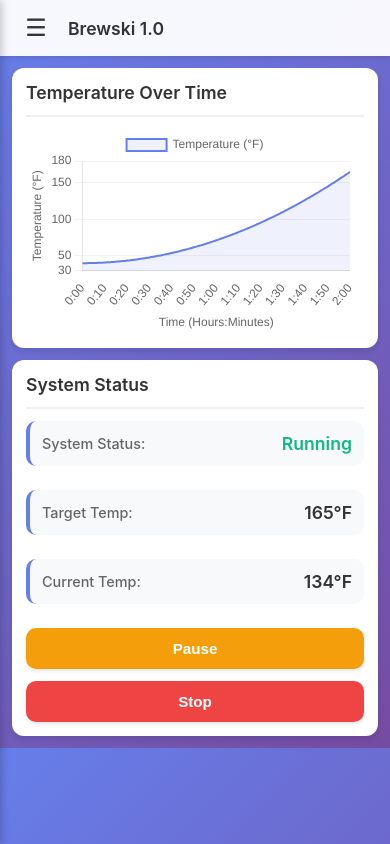
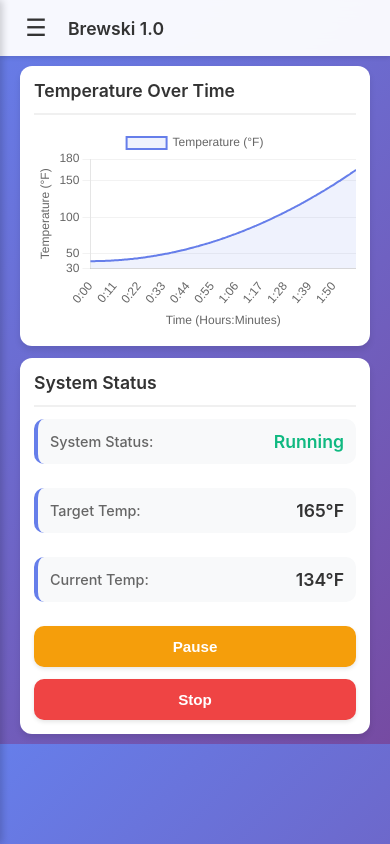
Before and after one commit to anomaddev/Brewski, a Flask app: page / in a window 390 px wide. Run offline with Flask 3, Linux system fonts and the light colour scheme.

Commit message:
testing baseline

```diff
--- a/static/css/style.css
+++ b/static/css/style.css
@@ -172,8 +172,8 @@ body {
     display: flex;
     flex-direction: column;
     padding: 20px;
-    margin: 0;
-    width: 100%;
+    margin: 0 auto;
+    width: calc(100% - 40px);
     max-width: 1400px;
     background: transparent;
     border-radius: 0;
@@ -435,6 +435,11 @@ h1 {
 
 /* Responsive design */
 @media (max-width: 768px) {
+    .container {
+        width: calc(100% - 30px);
+        padding: 15px;
+    }
+
     .dashboard-grid {
         grid-template-columns: 1fr;
         gap: 16px;
@@ -461,7 +466,8 @@ h1 {
 
 @media (max-width: 600px) {
     .container {
-        padding: 15px;
+        width: calc(100% - 24px);
+        padding: 12px;
     }
 
     .dashboard-grid {
@@ -508,7 +514,8 @@ h1 {
 
 @media (max-width: 400px) {
     .container {
-        padding: 12px;
+        width: calc(100% - 20px);
+        padding: 10px;
     }
 
     .menu-title {
@@ -573,6 +580,7 @@ h1 {
 /* Landscape orientation on mobile */
 @media (max-height: 500px) and (orientation: landscape) {
     .container {
+        width: calc(100% - 24px);
         padding: 12px;
     }
 
```
